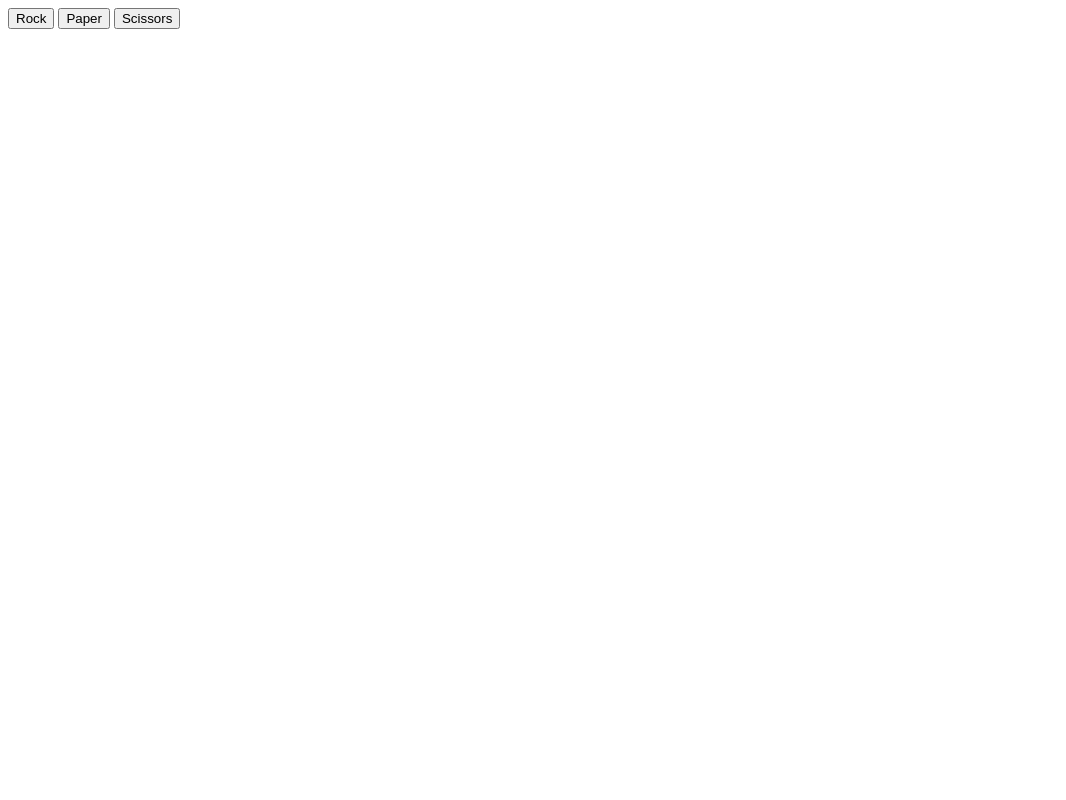
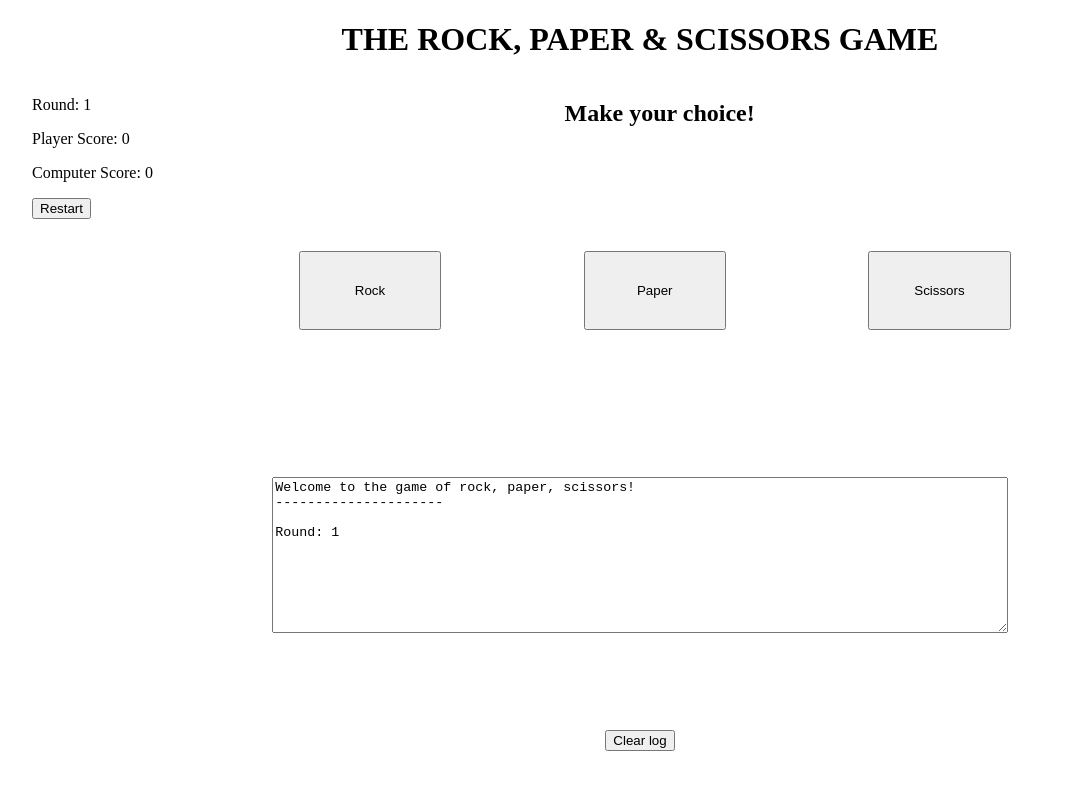
Before and after one commit to AlvaroMomblan/rock-paper-scissors, a plain HTML site: page index.html in a window 1280 px wide. Shown: the whole page, without its empty margins (0-1066 px from the left). Drawn offline with Linux system fonts and the light colour scheme.

Commit message:
feat: elementos UI para mostrar los resultados

```diff
--- a/index.html
+++ b/index.html
@@ -7,12 +7,35 @@
     <meta name="viewport" content="width=device-width, initial-scale=1.0">
     <title>Rock, Paper, Scissors</title>
     <script src="./script.js" defer></script>
+    <link rel="stylesheet" href="./styles.css">
 </head>
 
 <body>
-    <button>Rock</button>
-    <button>Paper</button>
-    <button>Scissors</button>
+    <div class="title">
+        <h1>THE ROCK, PAPER & SCISSORS GAME</h1>
+    </div>
+    <div class="upper-part">
+        <div class="score">
+           <li>
+               <ul>Round: <span id="round"></span></ul>
+               <ul>Player Score: <span id="player-score"></span></ul>
+               <ul>Computer Score: <span id="computer-score"></span></ul>
+               <ul><button id="restart-button">Restart</button></ul>
+           </li>
+        </div>
+        <div class="player-part">
+            <h2>Make your choice!</h2>
+            <div class="play-buttons">
+                <button class="play-button">Rock</button>
+                <button class="play-button">Paper</button>
+                <button class="play-button">Scissors</button>
+            </div>
+        </div>
+    </div>
+    <div class="results">
+        <textarea readonly></textarea>
+        <button id="clear-log-button">Clear log</button>
+    </div>
 </body>
 
 </html>
--- a/script.js
+++ b/script.js
@@ -1,4 +1,4 @@
-let round = 0;
+let round = 1;
 let playerScore = 0;
 let computerScore = 0;
 
@@ -23,33 +23,70 @@ function playRound() {
             break;
     }
     if (result === 1) {
-        console.log(`You win! ${playerSelection} beats ${computerSelection}`);
+        resultsTextArea.textContent += `\nYou win! ${playerSelection} beats ${computerSelection}`;
         playerScore++;
     } else if (result === 2) {
-        console.log(`You lose! ${playerSelection} loses to ${computerSelection}`);
+        resultsTextArea.textContent += `\nYou lose! ${playerSelection} loses to ${computerSelection}`;
         computerScore++;
-    } else console.log('Thats a draw!')
+    } else resultsTextArea.textContent += '\nThat\'s a draw!';
     round++;
     Infogame();
+    updateScores();
     if (playerScore === 5 || computerScore === 5) endGame();
 }
 
+function updateScores() {
+    roundSpan.textContent = round;
+    playerScoreSpan.textContent = playerScore;
+    computerScoreSpan.textContent = computerScore;
+}
 function Infogame() {
-    if (round === 0) console.log('Welcome to the game of rock, paper, scissors\n\n');
-    console.log('\n---------------------');
-    console.log(`\nCurrent round: ${round}`)
-    console.log(`\nCurernt score --> Player: ${playerScore} --- Computer: ${computerScore}`);
+    if (round === 1) {
+        resultsTextArea.textContent += 'Welcome to the game of rock, paper, scissors!';
+        updateScores();
+    }
+    resultsTextArea.textContent += '\n---------------------\n';
+    resultsTextArea.textContent += `\nRound: ${round}\n`
 }
 
 function endGame() {
-    if (playerScore === 5) console.log('You won the game!');
-    else console.log('You lose...');
+    let message;
+    if (playerScore === 5) message = 'You won the game!';
+    else message = 'You lose...';
     playButtons.forEach(button => button.removeEventListener('click', playRound));
-    console.log('\n---------------------');
-    console.log('If you want to play again, please refresh the page');
+    resultsTextArea.textContent += '\n---------------------\n';
+    resultsTextArea.textContent += 'The game has ended. If you want to play again, press the restart button or refresh the page';
+    const outcomeText = document.createElement('h1');
+    outcomeText.classList.add('outcome-text');
+    outcomeText.textContent = message;
+    outcomeText.style.color = playerScore === 5 ? 'green' : 'red';
+    document.querySelector('.results').insertBefore(outcomeText,resultsTextArea);
 }
 
-const playButtons = document.querySelectorAll('button');
+function restart() {
+    round = 1;
+    playerScore = 0;
+    computerScore = 0;
+    resultsTextArea.textContent = '';
+    updateScores();
+    Infogame();
+    playButtons.forEach(button => button.addEventListener('click', playRound));
+    document.querySelector('.outcome-text')?.remove();
+}
+function clearLog() {
+    resultsTextArea.textContent = '---------------------\n';
+    resultsTextArea.textContent += `\nRound: ${round}\n`
+}
+
+const playButtons = document.querySelectorAll('.play-button');
 playButtons.forEach(button => button.addEventListener('click', playRound));
+const restartButton = document.querySelector('#restart-button');
+restartButton.addEventListener('click',restart);
+const clearLogButton = document.querySelector('#clear-log-button');
+clearLogButton.addEventListener('click',clearLog);
+const resultsTextArea = document.querySelector('textarea');
+const roundSpan = document.querySelector('#round');
+const playerScoreSpan = document.querySelector('#player-score');
+const computerScoreSpan = document.querySelector('#computer-score');
 
 Infogame();
--- /dev/null
+++ b/styles.css
@@ -0,0 +1,50 @@
+body {
+    margin: 0;
+    min-height: 100vh;
+    display: flex;
+    flex-direction: column;
+    align-items: center;
+}
+li {
+    list-style-type: none;
+}
+ul {
+    padding-left: 0;
+}
+.upper-part {
+    flex: 1;
+    display: flex;
+    justify-content: flex-start;
+    column-gap: 12%;
+    min-width: 95vw;
+}
+.player-part {
+    flex: 1;
+    display: flex;
+    flex-direction: column;
+    justify-content: flex-start;
+    row-gap: 30%;
+}
+.player-part h2 {
+    margin-left: 28%;
+}
+.play-buttons {
+   display: flex;
+   column-gap: 15%;
+}
+.play-buttons button {
+    flex-basis: 15%;
+    padding: 30px;
+}
+.results {
+    flex: 1;
+    display: flex;
+    flex-direction: column;
+    justify-content: space-around;
+    align-items: center;
+    min-width: 95vw;
+}
+.results textarea {
+    height: 150px;
+    min-width: 60%;
+}
```
